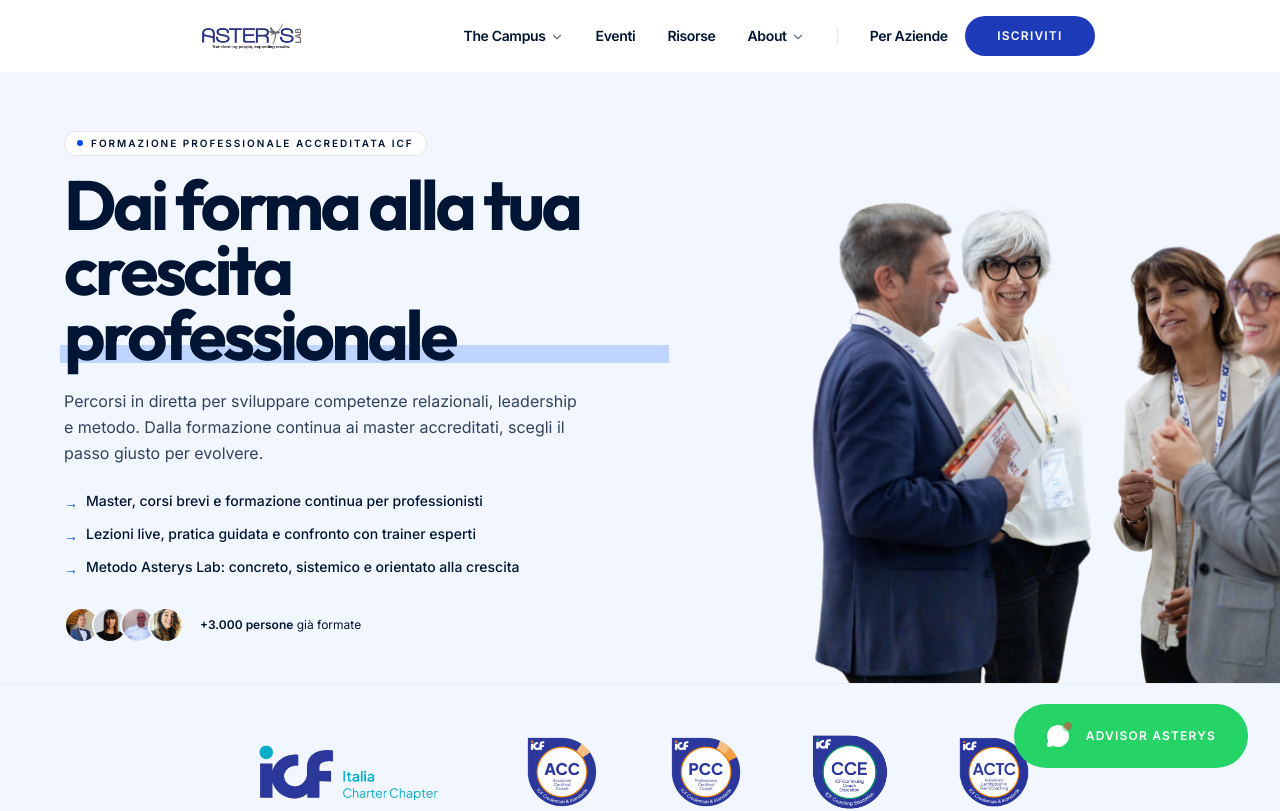
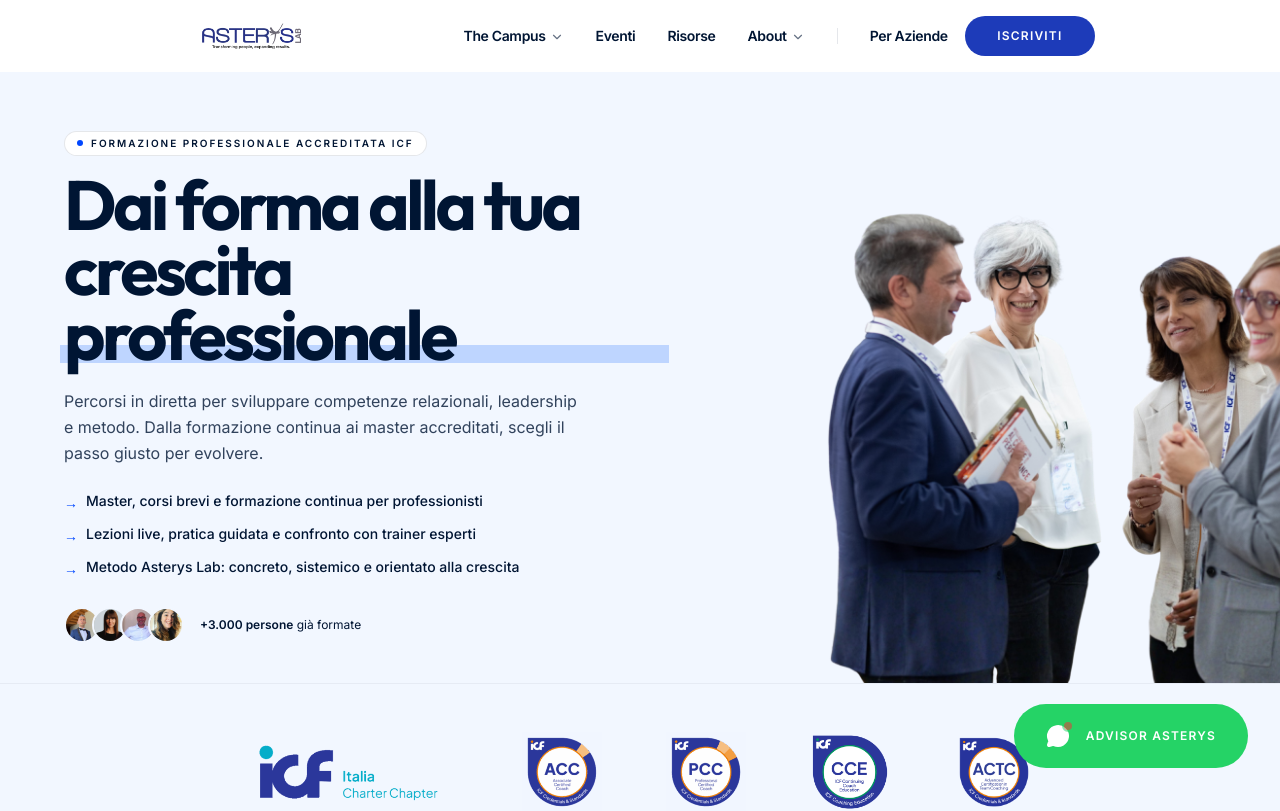
Before and after one commit to danielecolasanti22-wq/asterys-lab---scuola-di-coaching-icf, a React (Vite) app: page / in a window 1280 px wide. Shown: the top 811 px of the page. Built offline with nearby package versions, Linux system fonts and the light colour scheme.

Commit message:
Update Home.tsx

```diff
--- a/src/pages/Home.tsx
+++ b/src/pages/Home.tsx
@@ -165,7 +165,7 @@ const Hero = () => (
       </div>
 
       <div className="relative self-end h-full items-end justify-center lg:justify-end hidden lg:flex">
-        <div className="absolute right-[-36%] bottom-0 w-[calc(78vw-45px)] max-w-[1215px] min-w-[855px] translate-x-[150px]">
+        <div className="absolute right-[-36%] bottom-0 w-[calc(78vw-65px)] max-w-[1195px] min-w-[835px] translate-x-[150px]">
           <img
             src="/home/hero-people.png"
             alt="Coach Asterys"
```
